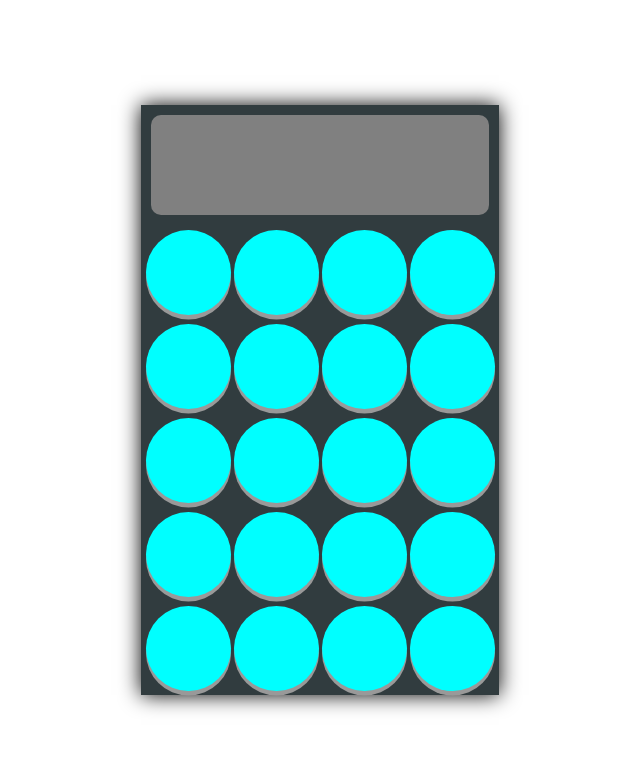
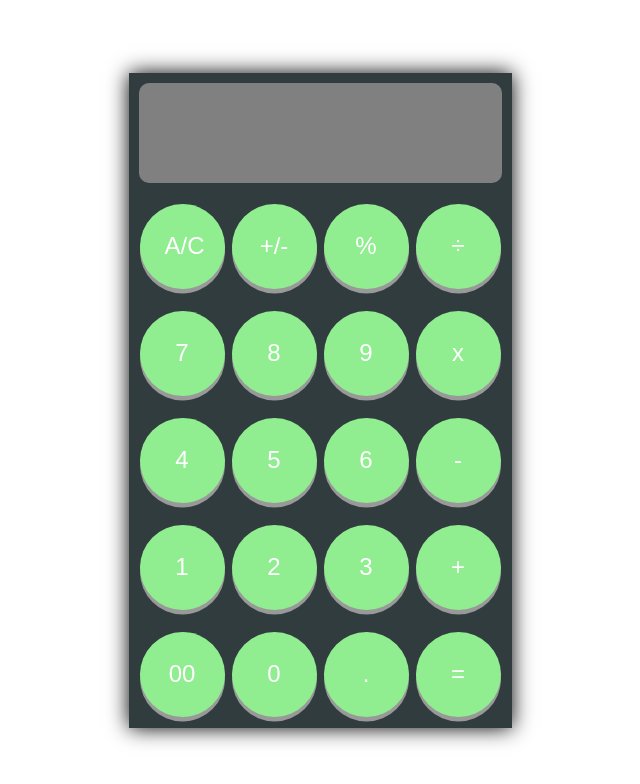
Before and after one commit to Jack0428-dream/odin_calculator, a plain HTML site: page index.html in a window 1280 px wide. Shown: the whole page, without its empty margins (320-960 px from the left). Drawn offline with Linux system fonts and the light colour scheme.

Commit message:
add numbers and commands change color

```diff
--- a/calculator.css
+++ b/calculator.css
@@ -34,7 +34,7 @@ button{
     height: 85px;
     width: 85px;
     border-radius: 70%;
-    margin: 1.5px;
+    margin: 3.5px;
     display: inline-block;
     padding: 15px 25px;
     font-size: 24px;
@@ -43,7 +43,7 @@ button{
     text-decoration: none;
     outline: none;
     color: #fff;
-    background-color: aqua;
+    background-color: lightgreen;
     border: none;
     box-shadow: 0 4.5px #999;
     transition-duration: 0.4s
@@ -51,20 +51,16 @@ button{
 
 button:hover {
     background-color: white; /* Green */
-    color: white;
+    color: black;
 }
 
 button:active {
     background-color: white;
-    box-shadow: 0 5px #666;
+    box-shadow: 0 5px #999;
     transform: translateY(4px);
 }
 
 #div0, #div1, #div2, #div3, #div4{
-   margin: 1.5px;
-   padding: 1.5px;
+   margin: 2.5px;
+   padding: 5px;
 }
-
-span {
-
-}
--- a/calculator.js
+++ b/calculator.js
@@ -16,87 +16,81 @@ const div5 = document.querySelector("#div4");
 for(let i=0; i < 4; i++) {
     const button = document.createElement("button");
     div1.appendChild(button);
-    const span = document.createElement("span");
-    button.appendChild(span);
-    span.setAttribute("id", `com${i}`);
+    button.setAttribute("id", `cmd${i}`);
 };
-const cmd1 = document.querySelector("#com0");
-const cmd2 = document.querySelector("#com1");
-const cmd3 = document.querySelector("#com2");
-const cmd4 = document.querySelector("#com3");
-// cmd1.textContent = "A/C";
-// cmd2.textContent = "+/-";
-// cmd3.textContent = "%";
-// cmd4.textContent = "÷";
+const cmd1 = document.querySelector("#cmd0");
+const cmd2 = document.querySelector("#cmd1");
+const cmd3 = document.querySelector("#cmd2");
+const cmd4 = document.querySelector("#cmd3");
+
+cmd1.textContent = "A/C";
+cmd2.textContent = "+/-";
+cmd3.textContent = "%";
+cmd4.textContent = "÷";
 
 for(let i=0; i < 4; i++) {
     const button = document.createElement("button");
     div2.appendChild(button);
-    const span = document.createElement("span");
-    button.appendChild(span);
-    span.setAttribute("id", `num9${i}`);
+    button.setAttribute("id", `num9${i}`);
 };
 
 const num7 = document.querySelector("#num90");
 const num8 = document.querySelector("#num91");
 const num9 = document.querySelector("#num92");
-const cmdx = document.querySelector("#num93");
-// num9.textContent = "7";
-// num8.textContent = "8";
-// num7.textContent = "9";
-// cmdx.textContent = "x";
+const cmdM = document.querySelector("#num93");
+
+num7.textContent = "7";
+num8.textContent = "8";
+num9.textContent = "9";
+cmdM.textContent = "x";
 
 for(let i=0; i < 4; i++) {
     const button = document.createElement("button");
     div3.appendChild(button);
-    const span = document.createElement("span");
-    button.appendChild(span);
-    span.setAttribute("id", `num6${i}`);
+    button.setAttribute("id", `num6${i}`);
 };
 
 const num4 = document.querySelector("#num60");
 const num5 = document.querySelector("#num61");
 const num6 = document.querySelector("#num62");
-const cmds = document.querySelector("#num63");
-// num4.textContent = "4";
-// num5.textContent = "5";
-// num6.textContent = "6";
-// cmds.textContent = "-";
+const cmdS = document.querySelector("#num63");
+
+num4.textContent = "4";
+num5.textContent = "5";
+num6.textContent = "6";
+cmdS.textContent = "-";
 
 for(let i=0; i < 4; i++) {
     const button = document.createElement("button");
     div4.appendChild(button);
-    const span = document.createElement("span");
-    button.appendChild(span);
-    span.setAttribute("id", `num3${i}`);
+    button.setAttribute("id", `num3${i}`);
 };
 
 const num1 = document.querySelector("#num30");
 const num2 = document.querySelector("#num31");
 const num3 = document.querySelector("#num32");
-const cmda = document.querySelector("#num33");
-// num1.textContent = "1";
-// num2.textContent = "2";
-// num3.textContent = "3";
-// cmda.textContent = "+";
+const cmdA = document.querySelector("#num33");
+
+num1.textContent = "1";
+num2.textContent = "2";
+num3.textContent = "3";
+cmdA.textContent = "+";
 
 for(let i=0; i < 4; i++) {
     const button = document.createElement("button");
     div5.appendChild(button);
-    const span = document.createElement("span");
-    button.appendChild(span);
-    span.setAttribute("id", `zero${i}`);
+    button.setAttribute("id", `zero${i}`);
 };
 
+const blank = document.querySelector("#zero0");
 const zero = document.querySelector("#zero1");
 const deci = document.querySelector("#zero2");
-const cmde = document.querySelector("#zero3");
-// zero.textContent = "0";
-// deci.textContent = ".";
-// cmde.textContent = "=";
+const cmdE = document.querySelector("#zero3");
 
-
-
+blank.textContent = "00";
+zero.textContent = "0";
+deci.textContent = ".";
+cmdE.textContent = "=";
 
 function add(num1, num2) {
     return num1 + num2;
```
